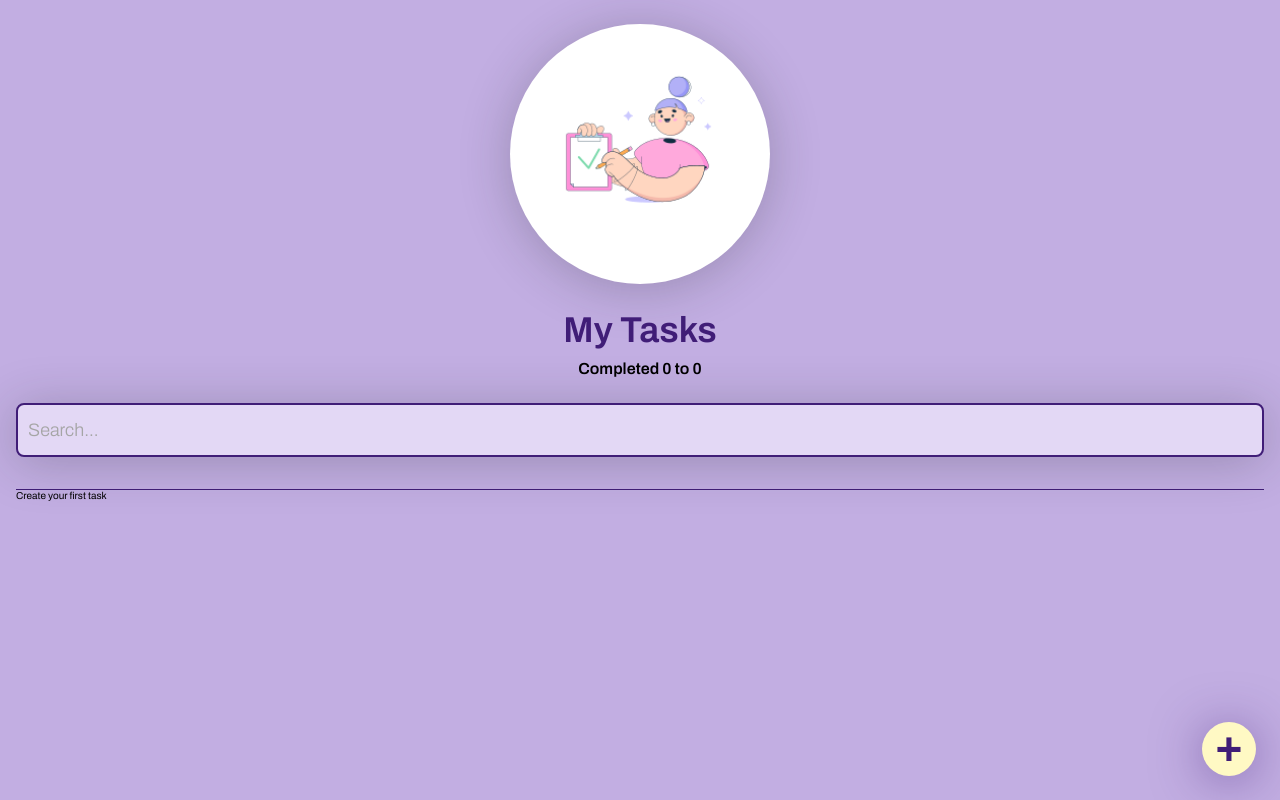
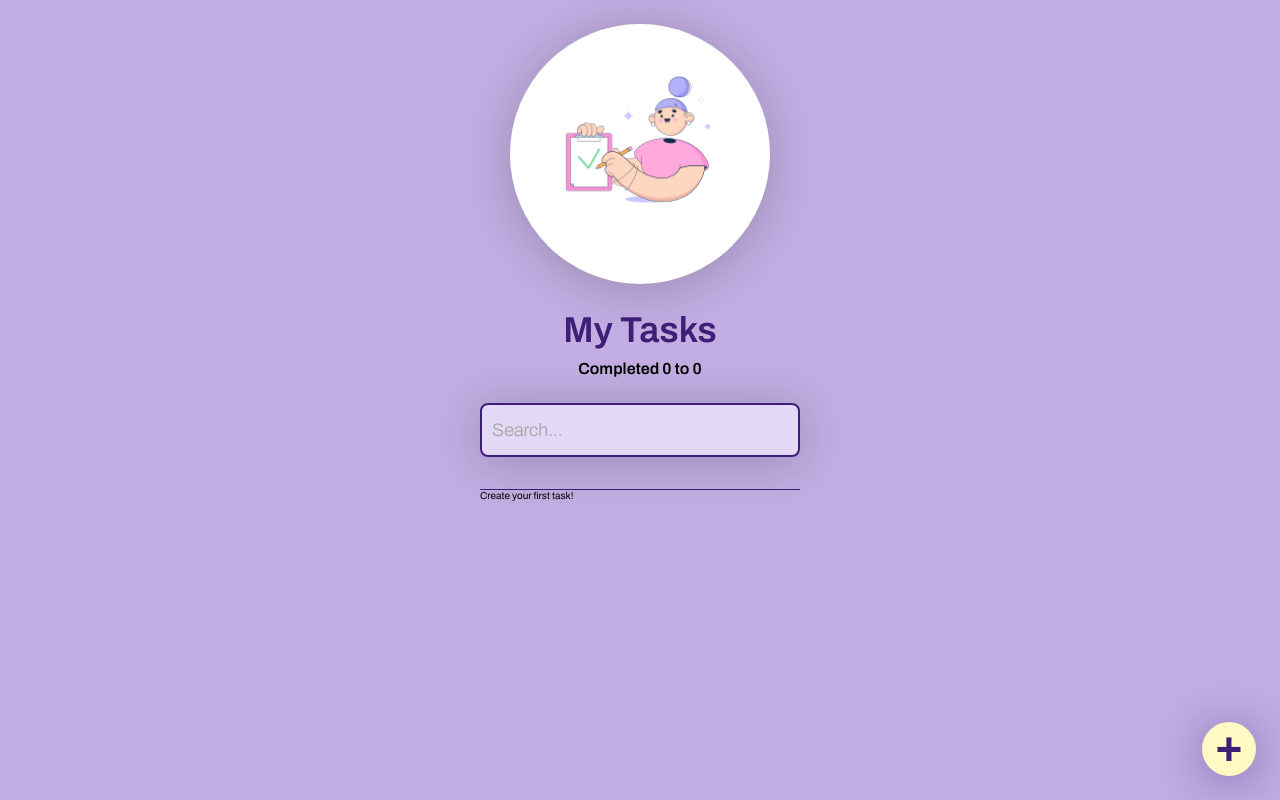
Before and after one commit to SaerwenLis/Curso-Introduccion-React, a React (Create React App) app: page / in a window 1280 px wide. Built offline with nearby package versions, Linux system fonts and the light colour scheme.

Commit message:
cambios en los estilos y manejo de errores

```diff
--- a/src/components/AppUI.js
+++ b/src/components/AppUI.js
@@ -8,6 +8,9 @@ import { TodoItem } from "./TodoItem";
 import { AppTitle } from "./AppTitle";
 import { Modal } from "./Modal"
 import { TodoForm } from "./TodoForm";
+import { TodosError } from "./TodosError";
+import { TodosLoading } from "./TodosLoading";
+import { EmptyTodos } from "./EmptyTodos";
 
 function AppUI() {
   const {
@@ -25,9 +28,9 @@ function AppUI() {
         <TodoCounter />
         <TodoSearch />
         <TodoList>
-          {error && <p>An error ocurred...</p>}
-          {loading && <p>Loading...</p>}
-          {(!loading && !searchedTodos.length) && <p>Create your first task</p>}
+          {error && <TodosError error={error} />}
+          {loading && <TodosLoading />}
+          {(!loading && !searchedTodos.length) && <EmptyTodos />}
 
           {searchedTodos.map(todo => (
             <TodoItem
--- /dev/null
+++ b/src/components/EmptyTodos.js
@@ -0,0 +1,7 @@
+import React from "react";
+
+function EmptyTodos() {
+    return <p>Create your first task!</p>
+}
+
+export { EmptyTodos }
--- a/src/components/TodoSearch.js
+++ b/src/components/TodoSearch.js
@@ -8,12 +8,15 @@ function TodoSearch() {
         setSearchValue(event.target.value)
     }
     return(
-        <input
+        <div className="TodoSearch-container">
+            <input
             className="TodoSearch"
             placeholder="Search..."
             value={searchValue}
             onChange={onSearchValueChange}
         />
+        </div>
+
     );
 }
 
--- /dev/null
+++ b/src/components/TodosError.js
@@ -0,0 +1,7 @@
+import React from "react";
+
+function TodosError({error}) {
+    return <p>{error}</p>
+}
+
+export { TodosError }
--- /dev/null
+++ b/src/components/TodosLoading.js
@@ -0,0 +1,12 @@
+import React from "react";
+import "../styles/TodosLoading.css";
+
+function TodosLoading() {
+    return (
+        <div className="LoadingTodo-container">
+            <p className="LoadingTodo-text">Loading...</p>
+        </div>
+    )
+}
+
+export { TodosLoading }
--- a/src/styles/TodoForm.css
+++ b/src/styles/TodoForm.css
@@ -1,12 +1,12 @@
 form {
-    width: 90%;
-    max-width: 300px;
+    max-width: 320px;
     background-color: #c2aee2;
     padding: 12px 47px 28px;
     display: flex;
     justify-content: center;
     align-items: center;
     flex-direction: column;
+    border-radius: 8px;
   }
 
   label {
@@ -25,7 +25,7 @@ form {
     color: #1E1E1F;
     font-size: 16px;
     text-align: center;
-    padding: 12px;
+    padding: 20px;
     height: 88px;
     font-family: 'Archivo', sans-serif;
   }
--- a/src/styles/TodoItem.css
+++ b/src/styles/TodoItem.css
@@ -7,6 +7,7 @@
     margin-top: 24px;
     box-shadow: 0px 10px 25px rgba(255, 249, 196, 0.2);
     border-radius: 8px;
+    max-width: 380px;
   }
 
   .TodoItem-p {
--- a/src/styles/TodoList.css
+++ b/src/styles/TodoList.css
@@ -1,6 +1,13 @@
+section {
+  display: flex;
+  justify-content: center;
+
+}
+
 ul {
     margin: 16px;
     padding: 0 0 56px 0;
     list-style: none;
     border-top: 1px solid #401d77;
+    min-width: 320px;
   }
--- a/src/styles/TodoSearch.css
+++ b/src/styles/TodoSearch.css
@@ -1,10 +1,16 @@
+.TodoSearch-container {
+  display: flex;
+  justify-content: center;
+}
+
 .TodoSearch {
     background: #e3d8f5;
     border-radius: 8px;
     border: 2px solid #401d77;
-    margin: 0 0 16px 16px;
+    margin: 0 0 16px;
     height: 54px;
-    width: calc(100% - 32px);
+    max-width: 380px;
+    min-width: 320px;
     font-size: 18px;
     font-weight: 400;
     color: #401d77;
--- /dev/null
+++ b/src/styles/TodosLoading.css
@@ -0,0 +1,37 @@
+.LoadingTodo-container {
+    background-color: #e3d8f5;
+    position: relative;
+    display: flex;
+    justify-content: center;
+    align-items: center;
+    margin-top: 24px;
+    box-shadow: 0px 10px 25px rgba(64, 29, 119, 0.2);
+    border-radius: 8px;
+  }
+
+  .LoadingTodo-text {
+    margin: 16px 0 16px 24px;
+    width: calc(100% - 120px);
+    font-size: 16px;
+    line-height: 24px;
+    font-weight: 400;
+  }
+
+
+  .LoadingTodo-container {
+    background: linear-gradient(90deg, rgb(221, 206, 245), rgb(194, 174, 226));
+    background-size: 400% 400%;
+    animation: loadingAnimation 3s ease-in-out infinite;
+  }
+
+  @keyframes loadingAnimation {
+    0% {
+      background-position: 0% 50%;
+    }
+    50% {
+      background-position: 100% 50%;
+    }
+    100% {
+      background-position: 0% 50%;
+    }
+  }
```
